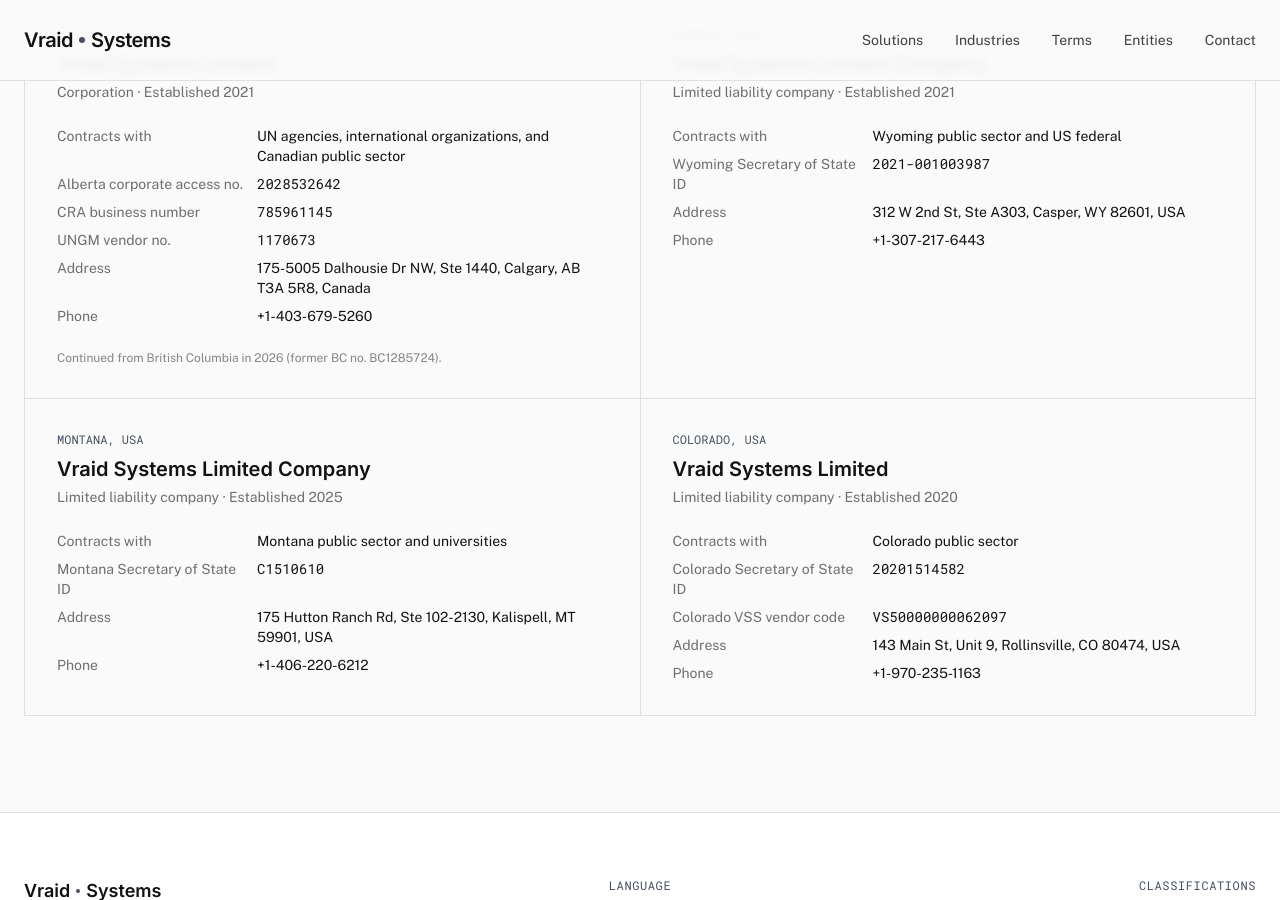
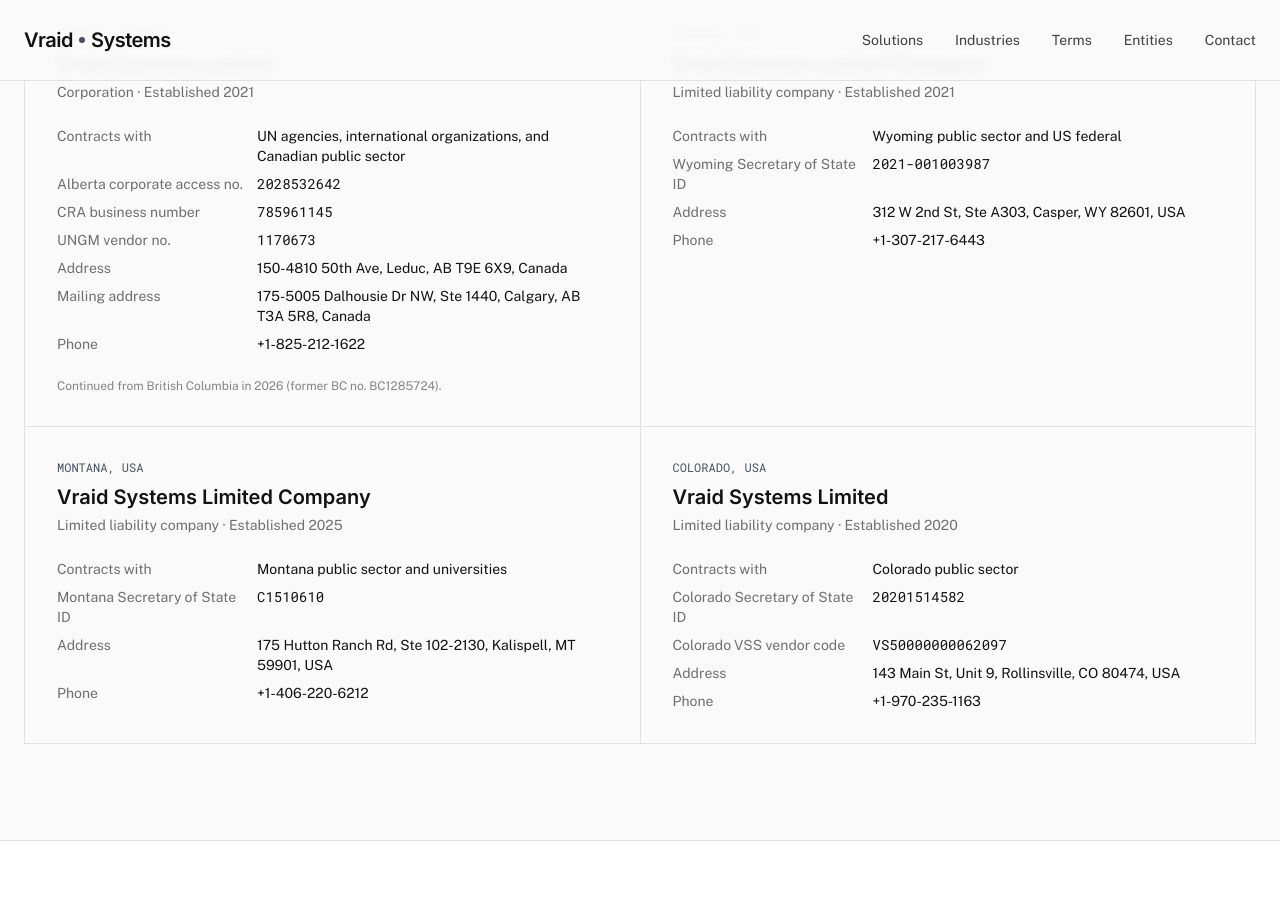
Before and after one commit to Vraid-Systems/Vraid-Systems.github.io, a Jekyll site: the page built from index.html, in a window 1280 px wide and 900 px high, scrolled down 3094 px. Built offline with Jekyll 4.4.1, drawn with Linux system fonts in a browser that asks for light colours.

Commit message:
Alberta entity: Leduc place of business and new phone
Leduc office (150-4810 50th Ave) becomes the Alberta street address for
Canadian federal tenders. The Calgary mailbox stays listed as the mailing
address, since it is the GST/mail address and the terms send cheques to
the mailing address. Entity cards now show a separate mailing address row
when one is set.

Co-Authored-By: Claude Opus 5.5 <noreply@anthropic.com>
Claude-Session: https://claude.ai/code/session_012pkeRHA3mDYnKBN7wfydv6

```diff
--- a/_data/entities.yml
+++ b/_data/entities.yml
@@ -15,8 +15,9 @@
     - label: ungm
       value: "1170673"
   note: continued_bc
-  address: "175-5005 Dalhousie Dr NW, Ste 1440, Calgary, AB T3A 5R8, Canada"
-  phone: "+1-403-679-5260"
+  address: "150-4810 50th Ave, Leduc, AB T9E 6X9, Canada"
+  mailing_address: "175-5005 Dalhousie Dr NW, Ste 1440, Calgary, AB T3A 5R8, Canada"
+  phone: "+1-825-212-1622"
   serves: serves_ab
 - key: wy
   legal_name: Vraid Systems Limited Company
--- a/_includes/entities.html
+++ b/_includes/entities.html
@@ -27,6 +27,12 @@
                     <dt class="text-obsidian/60 sm:w-48 shrink-0">{% if e.address_is_mailing %}{{ t.mailing_address }}{% else %}{{ t.address }}{% endif %}</dt>
                     <dd class="text-obsidian">{{ e.address }}</dd>
                 </div>
+                {% if e.mailing_address %}
+                <div class="flex flex-col sm:flex-row sm:gap-2">
+                    <dt class="text-obsidian/60 sm:w-48 shrink-0">{{ t.mailing_address }}</dt>
+                    <dd class="text-obsidian">{{ e.mailing_address }}</dd>
+                </div>
+                {% endif %}
                 <div class="flex flex-col sm:flex-row sm:gap-2">
                     <dt class="text-obsidian/60 sm:w-48 shrink-0">{{ t.phone }}</dt>
                     <dd><a class="text-obsidian hover:text-steel-blue" href="tel:{{ e.phone | remove: '-' }}">{{ e.phone }}</a></dd>
```
